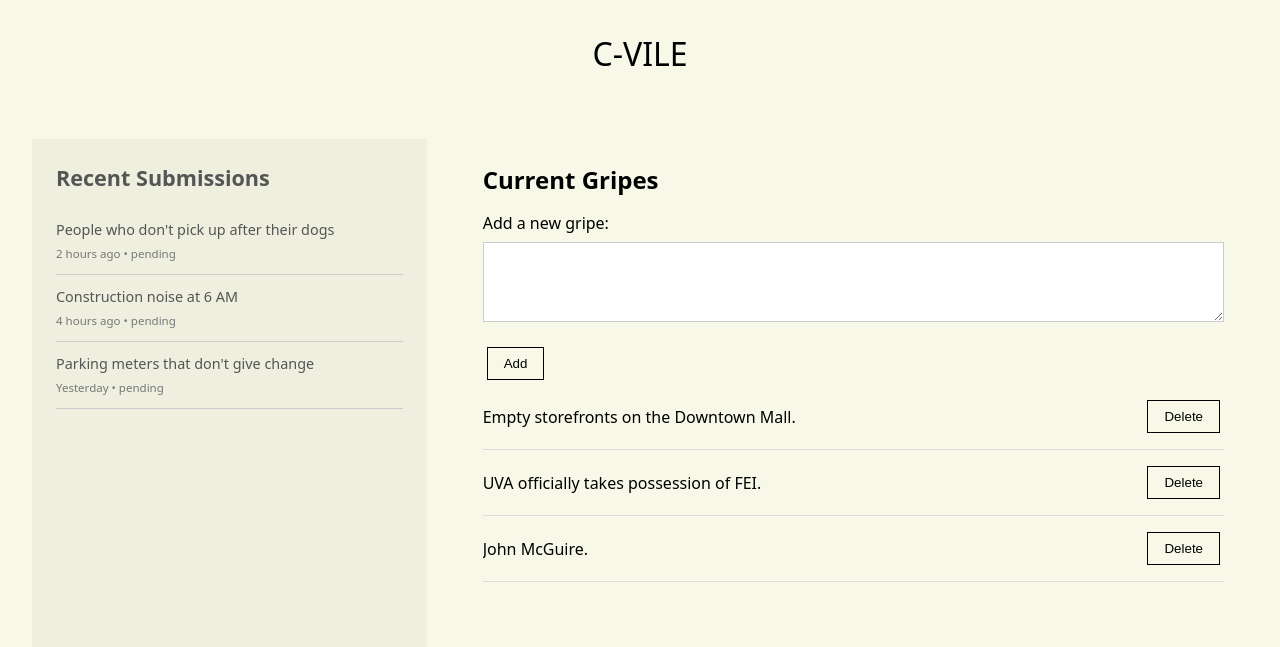
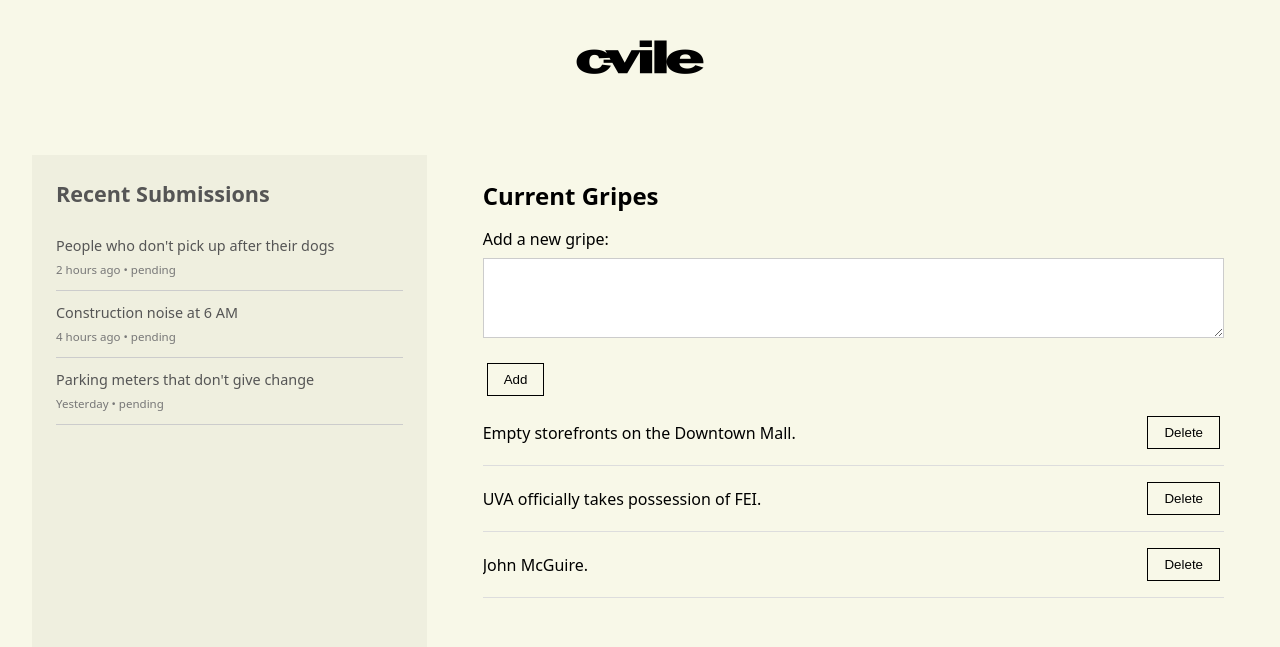
Before and after one commit to bdhamilton/c-vile, a Flask app: template templates/admin.html in a window 1280 px wide. Shown: the top 647 px of the page. Run offline with Flask 3, Linux system fonts and the light colour scheme; the template is opened without the code that fills it, so the values that code supplies are empty; some libraries are stand-ins or nearby versions.

Commit message:
Add logo to admin page

```diff
--- a/templates/admin.html
+++ b/templates/admin.html
@@ -168,7 +168,9 @@
 </head>
 <body>
     <header>
-        C-VILE
+        <a href="https://c-ville.com/">
+            <img src="/static/logo.png" height="50" alt="C-VILE">
+        </a>
     </header>
 
     <main>
```
